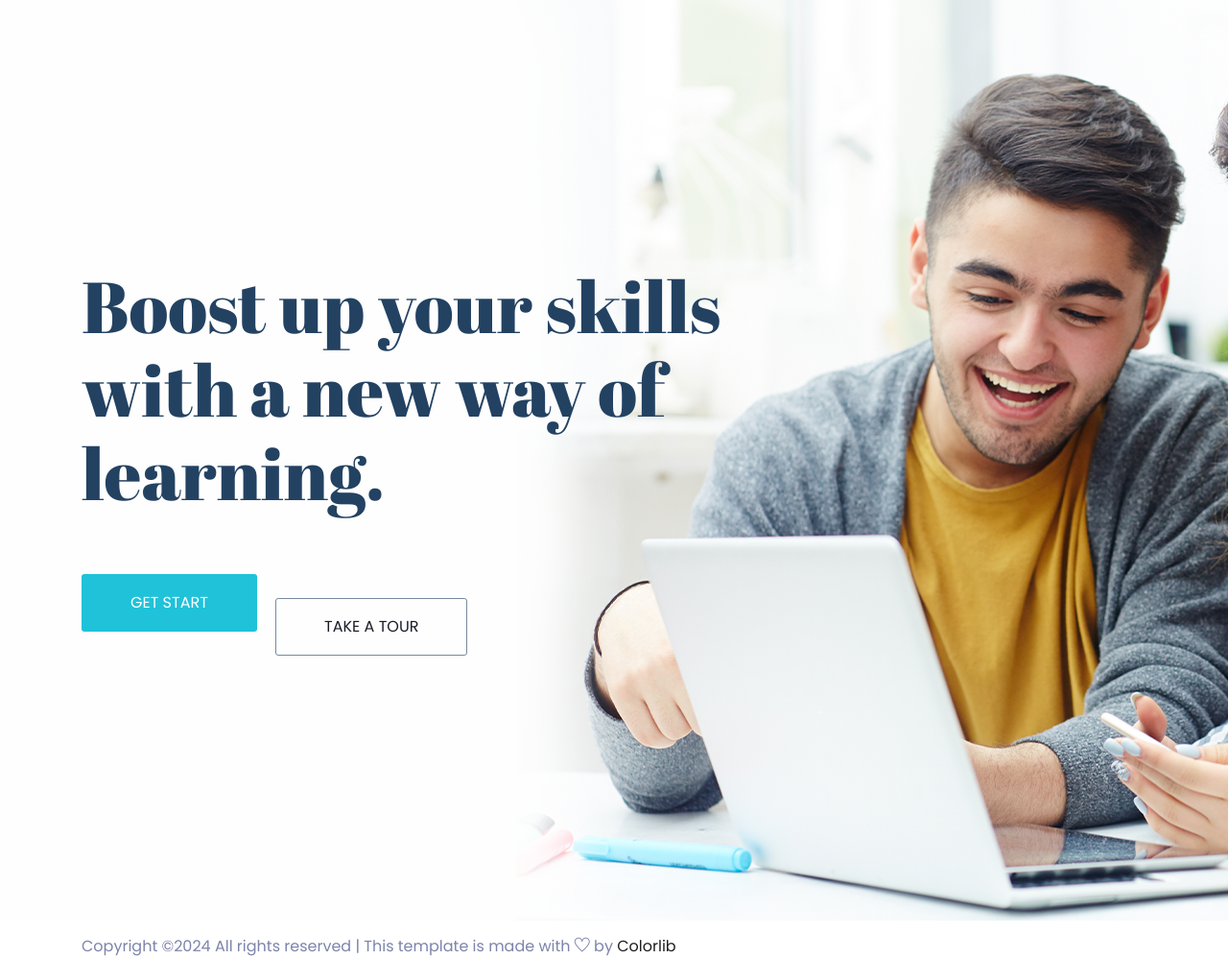
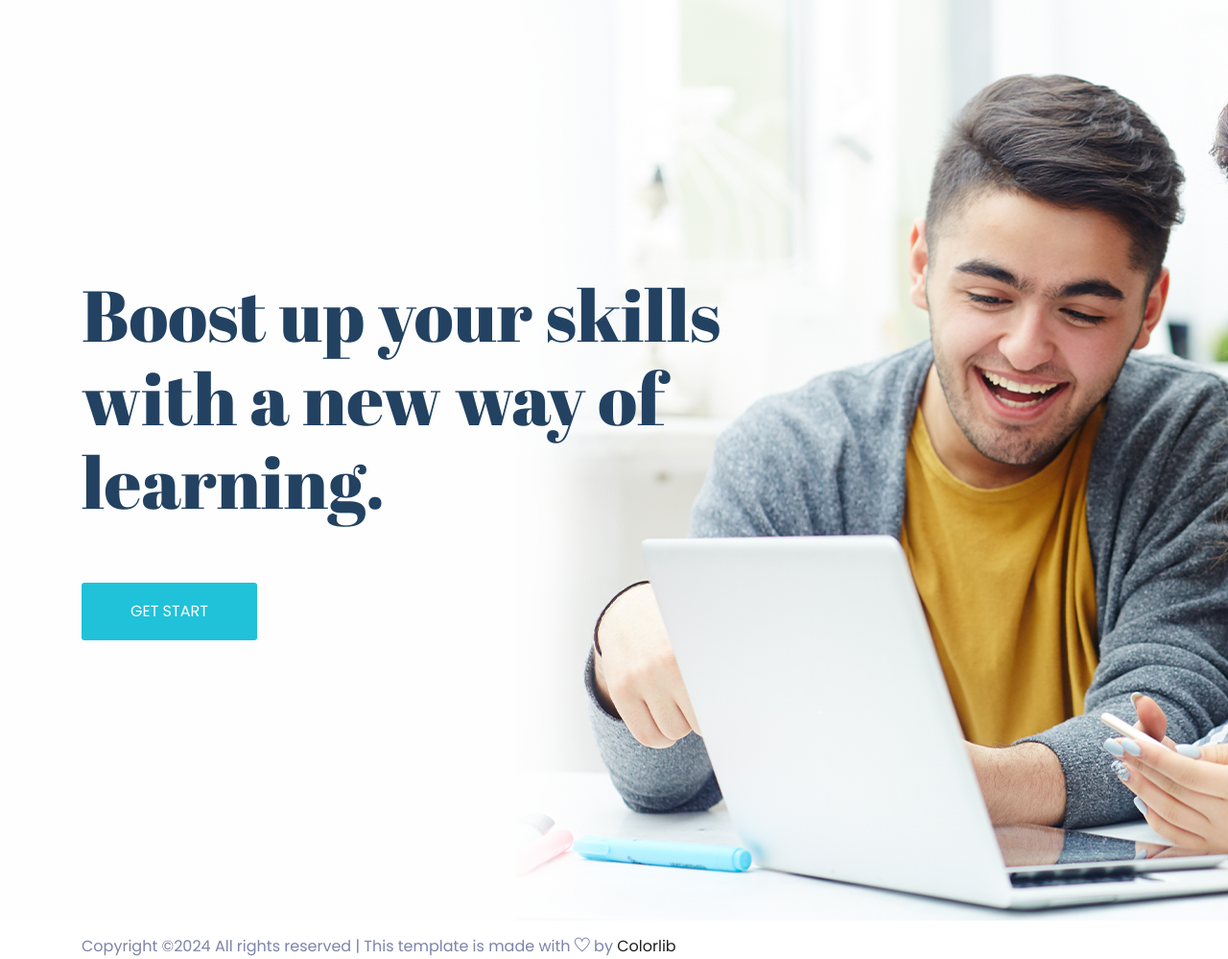
Before and after one commit to pojiloypochatok/DjangoProjectLearning, a Django app: page / in a window 1280 px wide. Shown: the part 153-1152 px from the top of the page at 96% size. Run offline with Django 5.2, Linux system fonts and the light colour scheme; some libraries are stand-ins or nearby versions.

Commit message:
Вернул изменения в index

```diff
--- a/LearningSite/main/templates/main/index.html
+++ b/LearningSite/main/templates/main/index.html
@@ -13,8 +13,7 @@
                             <h3>Boost up your skills <br>
                                 with a new way of <br>
                                 learning.</h3>
-                            <a class="boxed-btn3" href="#">Get Start</a>
-                            <a class="boxed-btn4" href="#">Take a tour</a>
+                            <a class="boxed-btn3" href="{% url 'main:courses' %}">Get Start</a>
                         </div>
                     </div>
                 </div>
```
